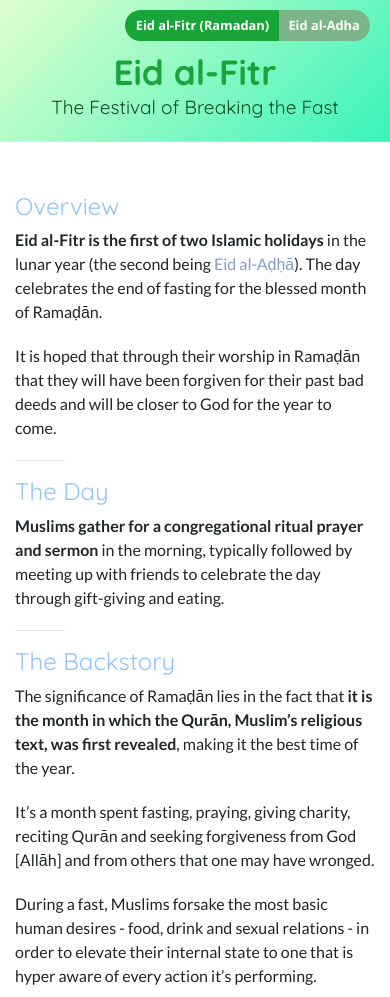
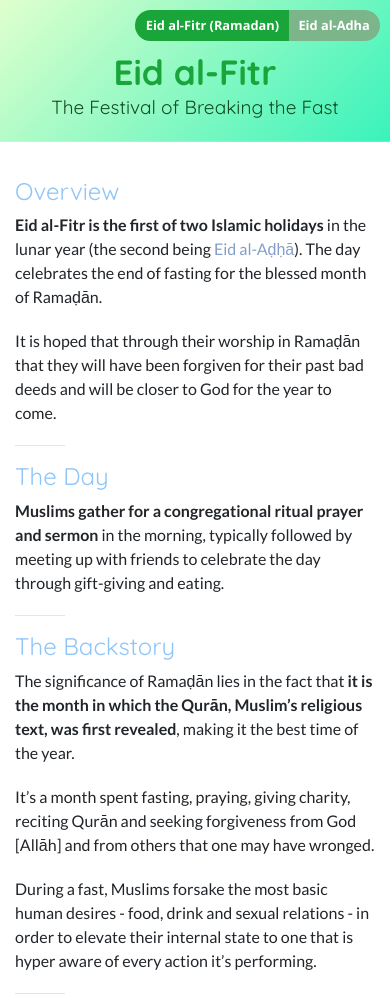
Before and after one commit to deen-fyi/eid.fyi, a website: page src/index.html in a window 390 px wide. Shown: the top 997 px of the page. Drawn offline with nearby package versions, Linux system fonts and the light colour scheme; files that its build step writes are made by us from their sources; a web font is replaced by a local one.

Commit message:
Update styles

```diff
--- a/src/scss/_global.scss
+++ b/src/scss/_global.scss
@@ -67,7 +67,7 @@ p {
 }
 
 section {
-  padding: 50px 0;
+  padding: 35px 0;
 }
 
 .section-heading {
--- a/src/scss/_navbar.scss
+++ b/src/scss/_navbar.scss
@@ -23,7 +23,7 @@
   padding-top: 10px;
 
   @media (max-width: 767.98px) {
-    padding-right: 20px;
+    padding-right: 10px;
   }
 }
 
```
Also changed, not shown: temp/css/creative.css, 1 other file.
